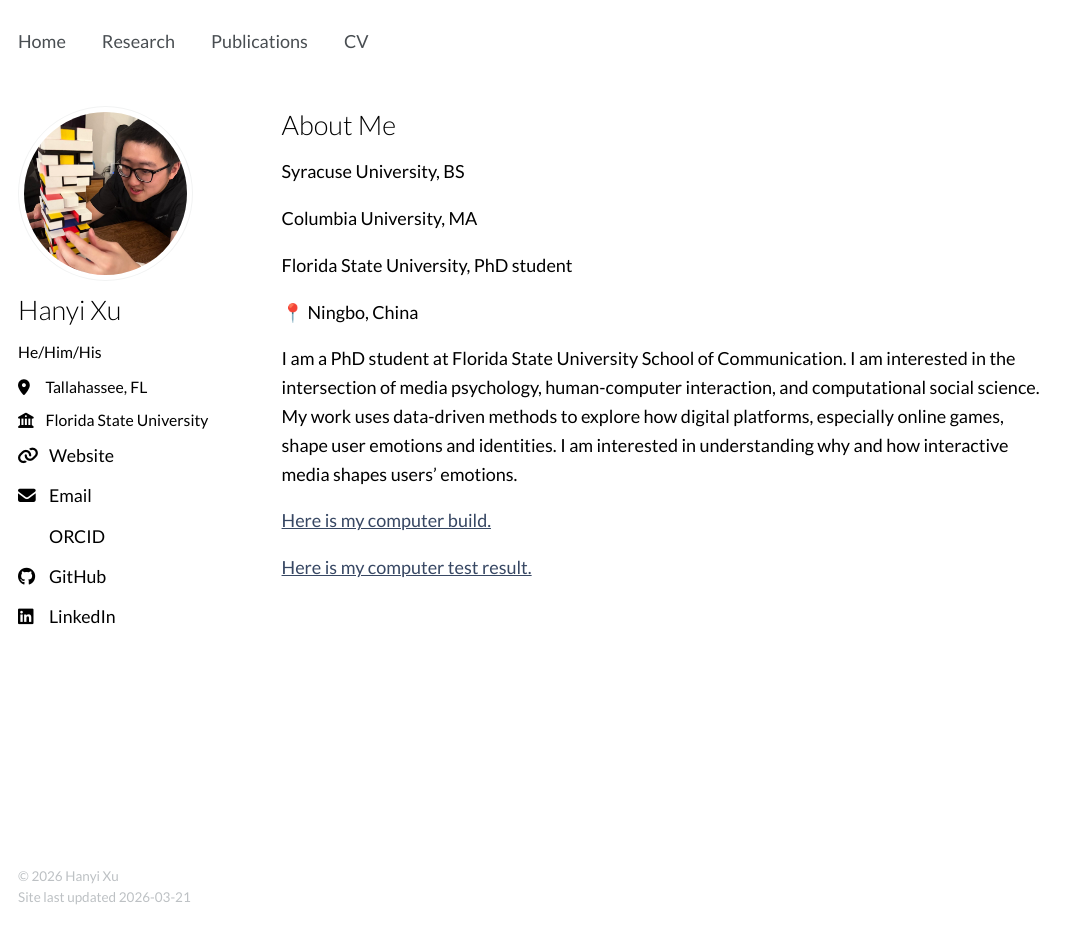
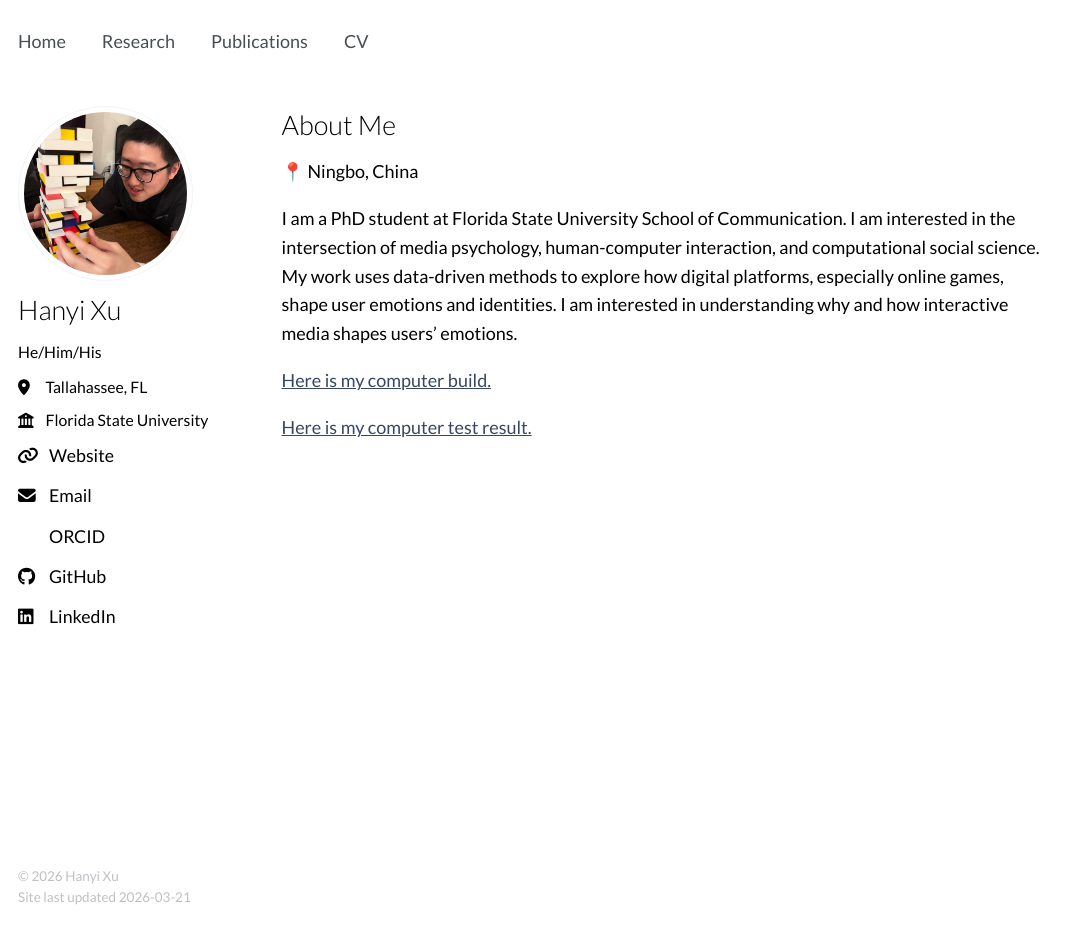
Before and after one commit to hanyixu/hanyixu.github.io, a Jekyll site: the page built from _pages/about.md, in a window 1280 px wide and 927 px high. Shown: the whole window, without its empty margins (0-1084 px from the left). Built offline with Jekyll 4.4.1, drawn with Linux system fonts in a browser that asks for light colours; nearby versions of some CDN libraries; some web fonts are replaced; library files that are not in the unit come from our copies; a style sheet for code colours, icons or effects is not loaded.

Commit message:
Update about.md

```diff
--- a/_pages/about.md
+++ b/_pages/about.md
@@ -8,14 +8,8 @@ redirect_from:
   - /about/
   - /about.html
 ---
-Syracuse University, BS
-
-Columbia University, MA
-
-Florida State University, PhD student
 
 📍 Ningbo, China
-
 
 I am a PhD student at Florida State University School of Communication. I am interested in the intersection of media psychology, human-computer interaction, and computational social science. My work uses data-driven methods to explore how digital platforms, especially online games, shape user emotions and identities. I am interested in understanding why and how interactive media shapes users’ emotions.
 
```
